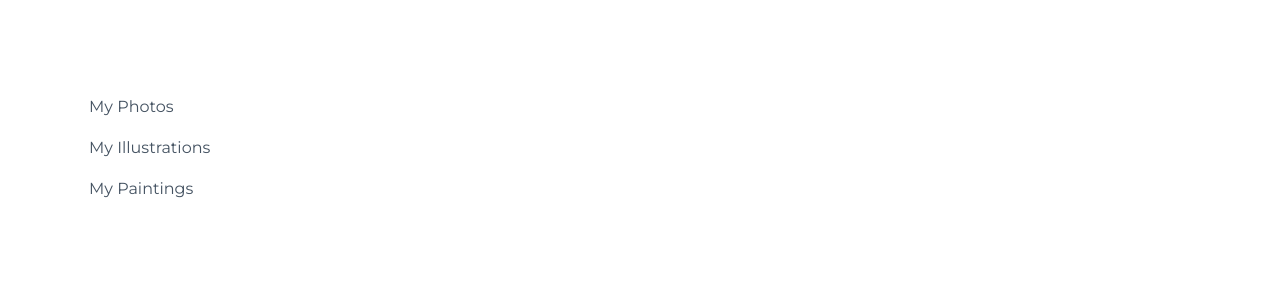
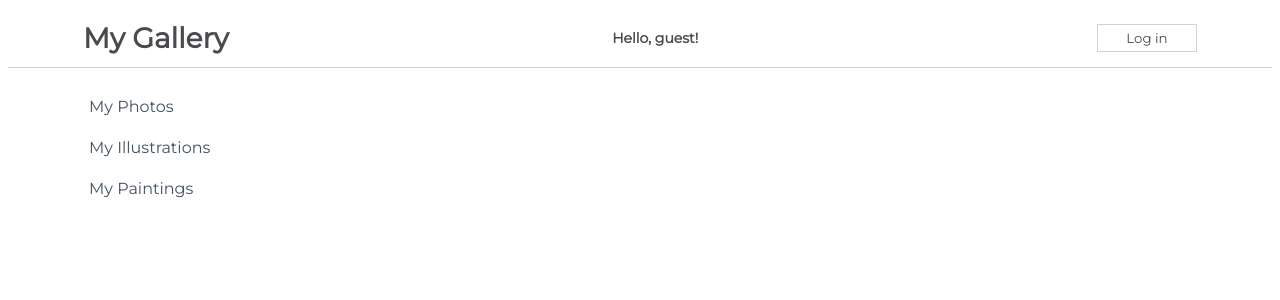
Before and after one commit to Madebybrown/FunctionalComponents, a React (Create React App) app in the folder my-app/: page / in a window 1280 px wide. Shown: the top 300 px of the page. Built offline with nearby package versions, Linux system fonts and the light colour scheme.

Commit message:
Add simple navbar,  with logo, gin button   andelcome message

```diff
--- a/my-app/src/App.js
+++ b/my-app/src/App.js
@@ -1,10 +1,12 @@
 import css from './App.module.css';
 import Sidebar from './components/Sidebar';
+import NavBarSimple from './components/NavBarSimple';
 
 function App() {
   return (
     <div className={css.App}>
       < Sidebar />
+      < NavBarSimple />
     </div>
   );
 }
--- /dev/null
+++ b/my-app/src/components/NavBarSimple.js
@@ -0,0 +1,38 @@
+import React from "react";
+import css from "./css/NavBarSimple.module.css"
+
+class NavBarSimple extends React.Component {
+
+    constructor(props) {
+        super(props)
+        this.state = {
+            message: "Hello, guest!",
+            buttonText: "Log in",
+        }
+    }
+
+    handleClick = () => {
+        this.setState((prevState) => ({
+            message: prevState.message === "Hello, guest!" ? "Welcome back, user!" : "Hello, guest!",
+            buttonText: prevState.buttonText === "Log out" ? "Log in" : "Log out",
+        }), ()=> console.log(this.state.message))
+    }
+
+    render() {
+        return (
+            <div className={css.NavBar}>
+                <h1>
+                    My Gallery
+                </h1>
+                <span>
+                    {this.state.message}
+                </span>
+                <button onClick={() => this.handleClick()}>
+                    {this.state.buttonText}
+                </button>
+            </div>
+        )
+    }
+}
+
+export default NavBarSimple;
```
